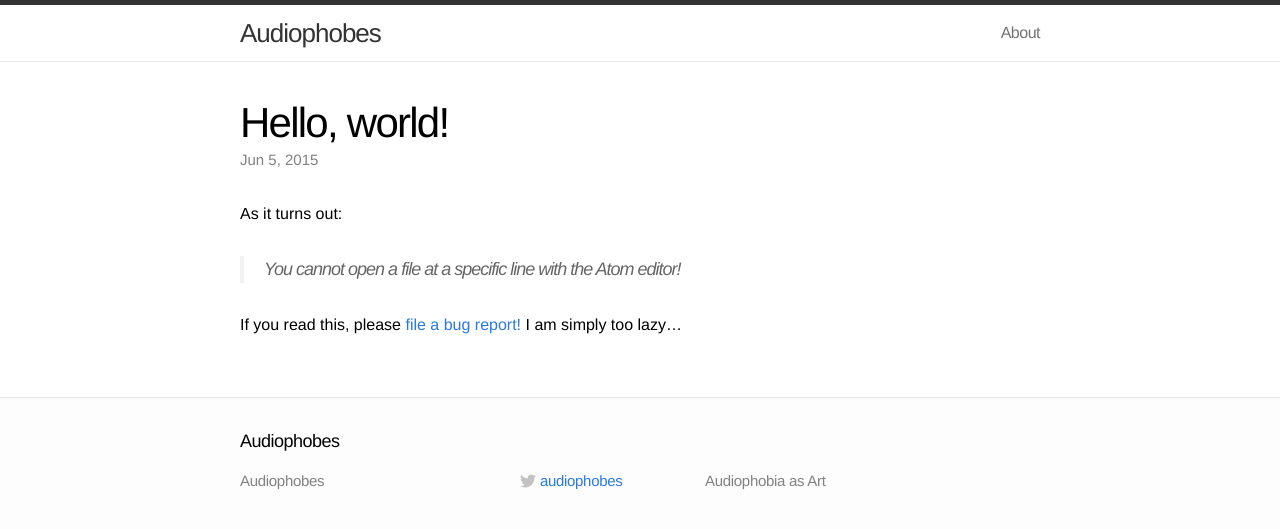
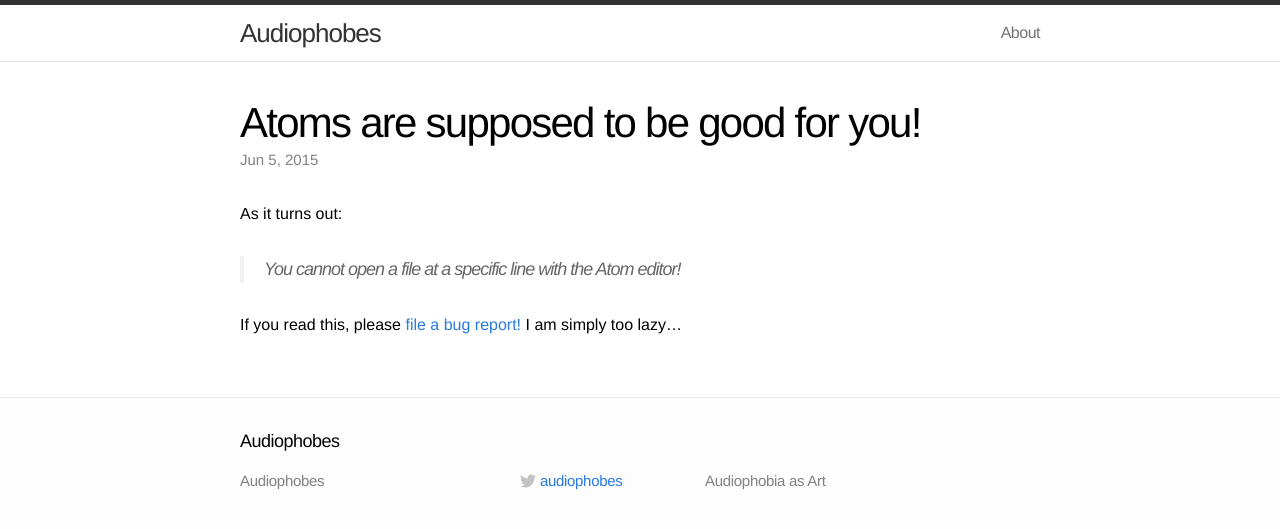
Before and after one commit to freiform/audiophobes, a Jekyll site: the page built from _posts/2015-06-05-atom-needs-work.md, in a window 1280 px wide. Shown: the top 529 px of the page. Built offline with Jekyll 4.4.1, drawn with Linux system fonts in a browser that asks for light colours.

Commit message:
Updated title

```diff
--- a/_posts/2015-06-05-atom-needs-work.md
+++ b/_posts/2015-06-05-atom-needs-work.md
@@ -1,7 +1,7 @@
 ---
 
 layout : post
-title : Hello, world!
+title : Atoms are supposed to be good for you!
 
 ---
 
```
